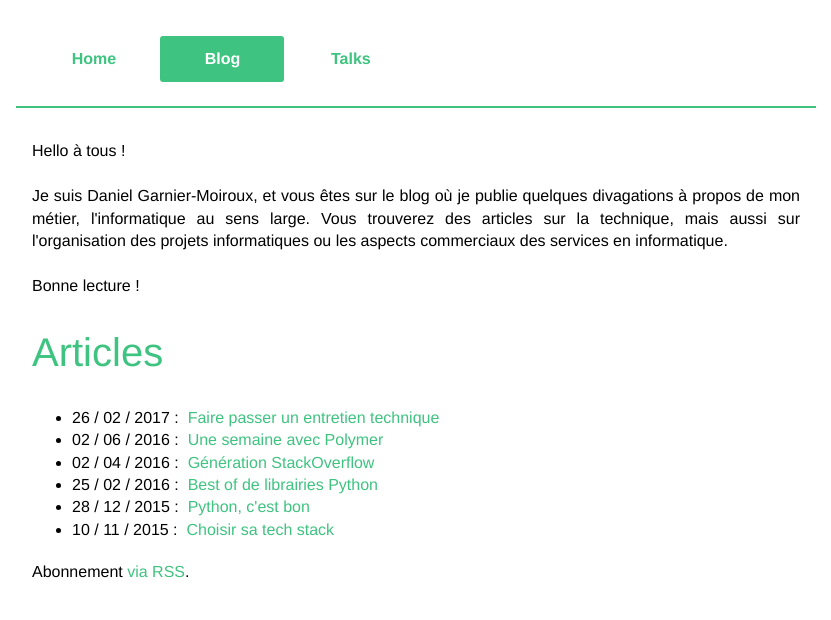
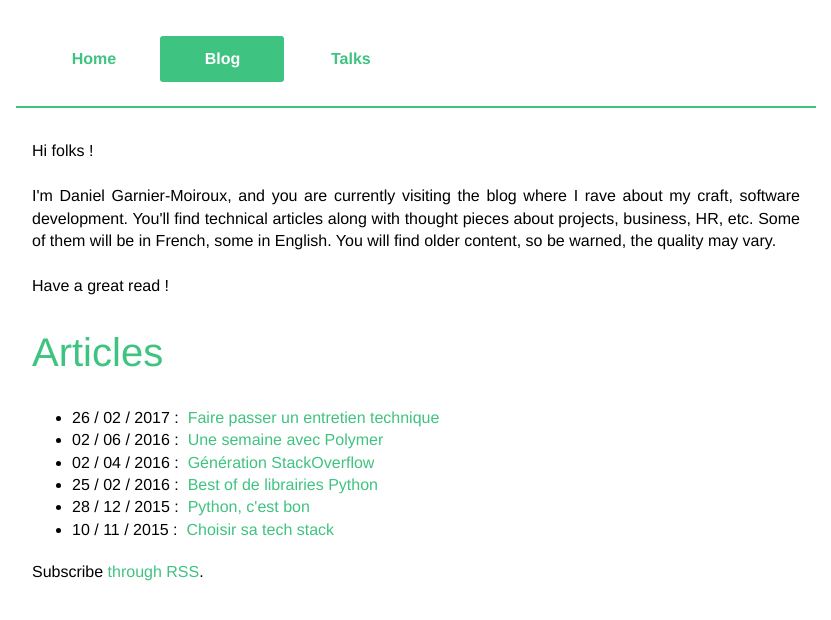
Before and after one commit to Kehrlann/kehrlann.github.io, a Jekyll site: the page built from blog.md, in a window 1280 px wide. Shown: the top 620 px of the page, without its empty margins (224-1055 px from the left). Built offline with Jekyll 4.4.1, drawn with Linux system fonts in a browser that asks for light colours.

Commit message:
translate blog page

```diff
--- a/blog.md
+++ b/blog.md
@@ -8,17 +8,17 @@ excerpt:    Daniel Garnier-Moiroux is a software engineer, tinkerer of things
 ---
 
 <p class="text-justify">
-    Hello à tous !
+    Hi folks !
     <br>
     <br>
-    Je suis Daniel Garnier-Moiroux, et vous êtes sur le blog où je publie
-    quelques divagations à propos de mon métier, l'informatique au sens
-    large. Vous trouverez des articles sur la technique, mais aussi sur
-    l'organisation des projets informatiques ou les aspects commerciaux
-    des services en informatique.
+    I'm Daniel Garnier-Moiroux, and you are currently visiting the blog
+    where I rave about my craft, software development. You'll find technical
+    articles along with thought pieces about projects, business, HR, etc.
+    Some of them will be in French, some in English. You will find older content,
+    so be warned, the quality may vary.
     <br>
     <br>
-    Bonne lecture !
+    Have a great read !
 </p>
 
 <h1>Articles</h1>
@@ -32,4 +32,4 @@ excerpt:    Daniel Garnier-Moiroux is a software engineer, tinkerer of things
     {% endfor %}
 </ul>
 
-<p style="margin-top:20px;">Abonnement <a href="{{ "/feed.xml" | prepend: site.baseurl }}">via RSS</a>.</p>
+<p style="margin-top:20px;">Subscribe <a href="{{ "/feed.xml" | prepend: site.baseurl }}">through RSS</a>.</p>
```
